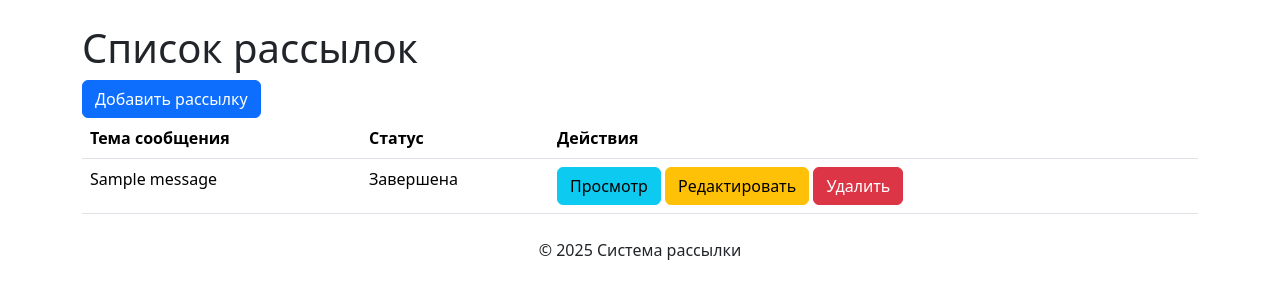
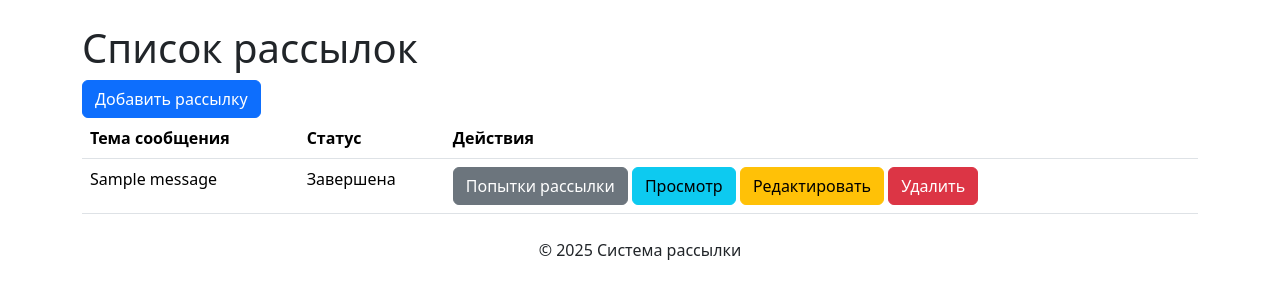
Before and after one commit to ArtemKazagashev89/DjangoMailer, a Django app: page /mailings/ in a window 1280 px wide. Shown: the part 56-356 px from the top of the page. Run offline with Django 5.2, Linux system fonts and the light colour scheme; the first user in the database is signed in; tables that the repository leaves empty hold one stand-in row (Sample ...); some libraries are stand-ins or nearby versions.

Commit message:
corrections4

```diff
--- a/mailsender/templates/mailsender/mailing_detail.html
+++ b/mailsender/templates/mailsender/mailing_detail.html
@@ -23,6 +23,7 @@
     {% csrf_token %}
     <button type="submit" class="btn btn-success">Отправить рассылку</button>
     </form>
+    <a href="{% url 'mailsender:mailing_attempts' mailing_id=mailing.id %}" class="btn btn-info">Попытки рассылки</a>
     <a href="{% url 'mailsender:mailing_update' mailing.pk %}" class="btn btn-warning">Редактировать</a>
     <a href="{% url 'mailsender:mailing_confirm_delete' mailing.pk %}" class="btn btn-danger">Удалить</a>
     <a href="{% url 'mailsender:mailings_list' %}" class="btn btn-secondary">Назад к списку</a>
--- a/mailsender/templates/mailsender/mailings_list.html
+++ b/mailsender/templates/mailsender/mailings_list.html
@@ -19,6 +19,7 @@
                     <td>{{ mailing.message.subject }}</td>
                     <td>{{ mailing.get_status_display }}</td>
                     <td>
+                        <a href="{% url 'mailsender:mailing_attempts' mailing_id=mailing.id %}" class="btn btn-secondary">Попытки рассылки</a>
                         <a href="{% url 'mailsender:mailing_detail' mailing.pk %}" class="btn btn-info">Просмотр</a>
                         <a href="{% url 'mailsender:mailing_update' mailing.pk %}" class="btn btn-warning">Редактировать</a>
                         <a href="{% url 'mailsender:mailing_confirm_delete' mailing.pk %}" class="btn btn-danger">Удалить</a>
```
